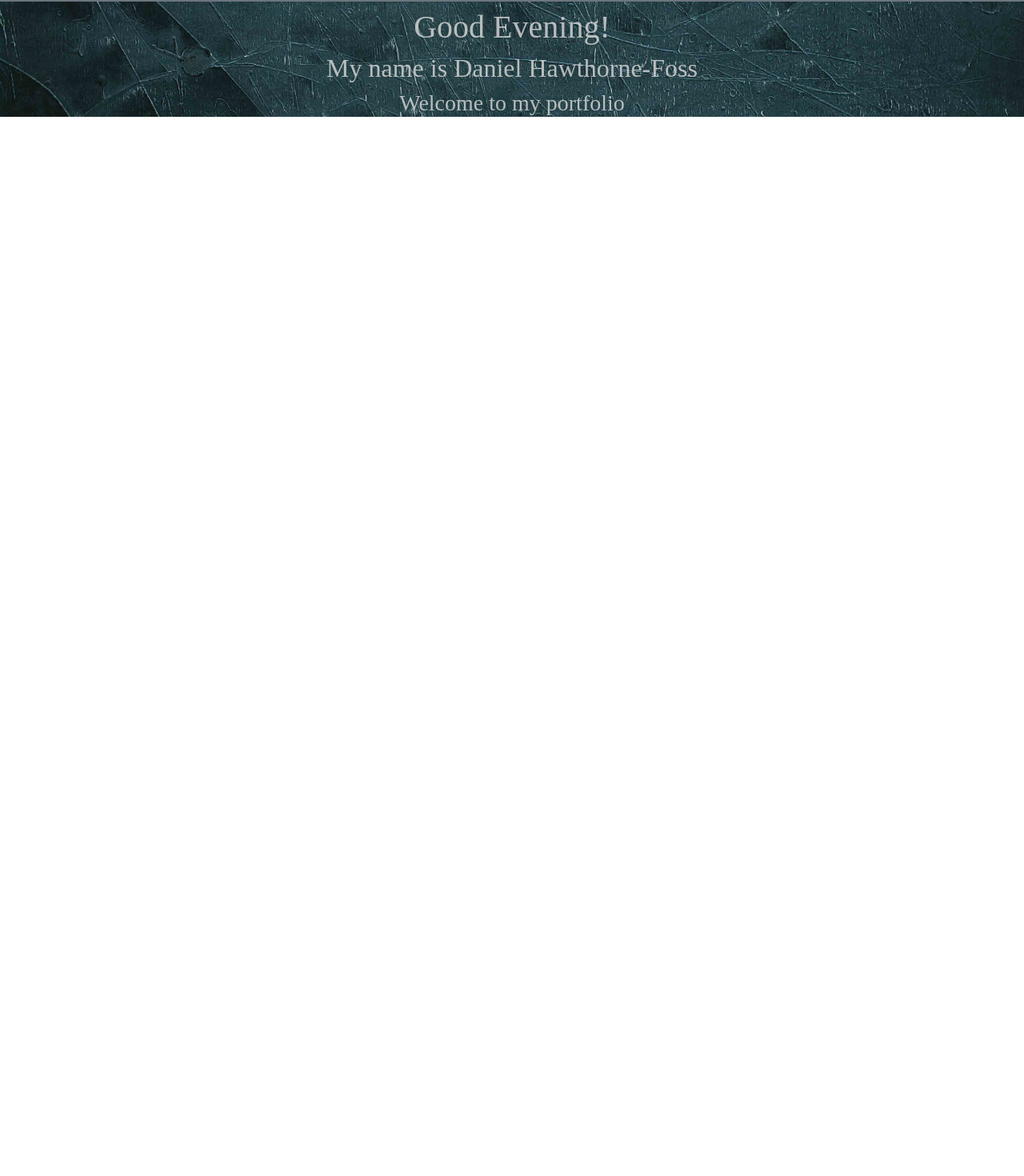
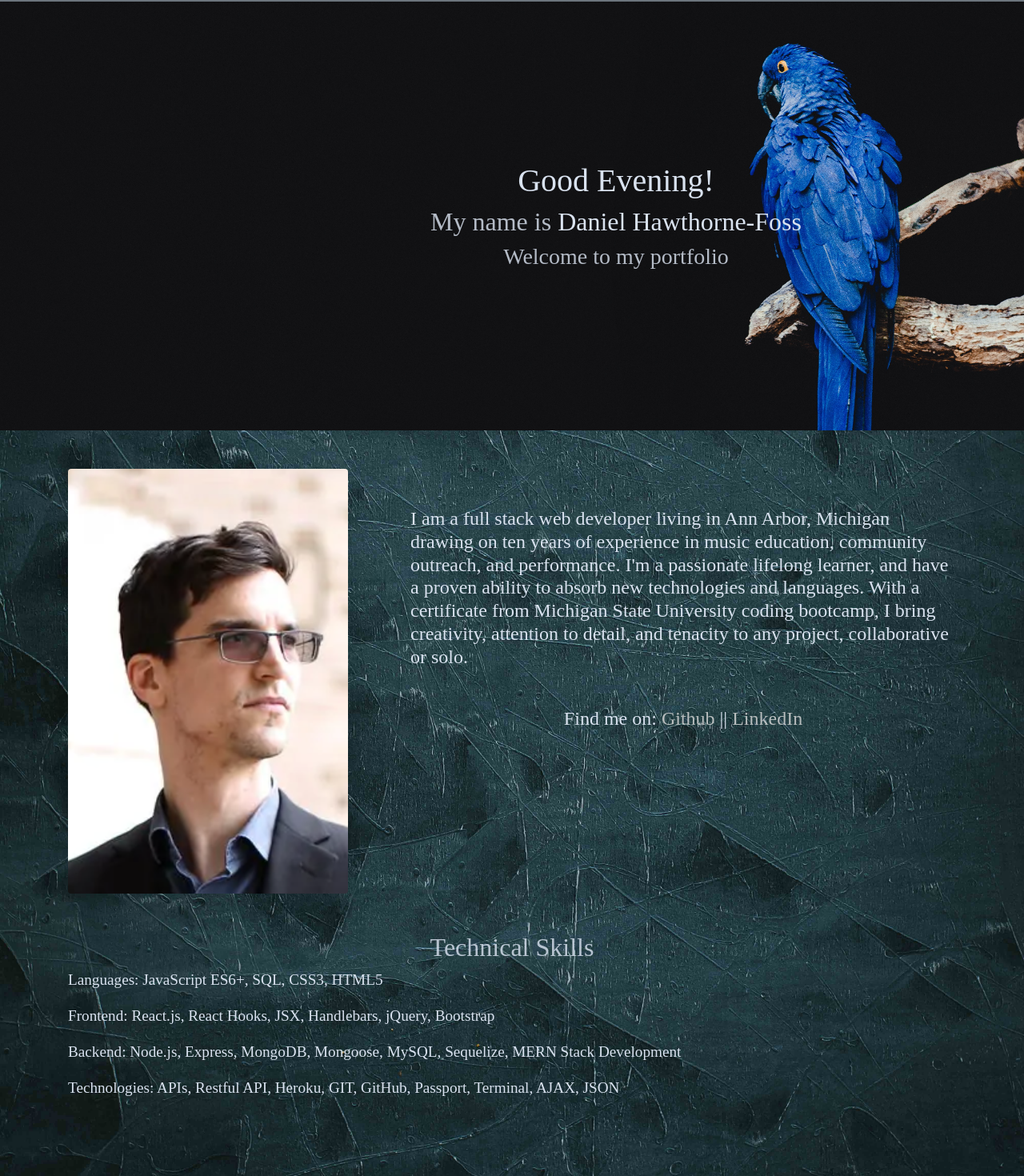
Before and after one commit to dhfoss/react-portfolio, a React (Create React App) app: page / in a window 1280 px wide. Shown: the part 72-1542 px from the top of the page at 80% size. Before the commit the page ends 800 px from the top, so only its background shows below. Built offline with nearby package versions, Linux system fonts and the light colour scheme.

Commit message:
Added to homepage

```diff
--- a/src/App.css
+++ b/src/App.css
@@ -1,6 +1,6 @@
-.App {
+/* .App {
   text-align: center;
-}
+} */
 
 .App__container {
   background: url(./images/background3.jpg) no-repeat;
--- a/src/components/Greetings/index.js
+++ b/src/components/Greetings/index.js
@@ -1,4 +1,6 @@
 import React, { useEffect, useState } from 'react';
+import { Parallax } from 'react-parallax';
+import macaw from '../../images/macaw.jpg';
 
 const Greetings = () => {
     const [greeting, setGreeting] = useState('Hello');
@@ -15,11 +17,17 @@ const Greetings = () => {
     }, []);
 
     return (
-        <div className='container'>
-            <h1>{greeting}!</h1>
-            <h2>My name is Daniel Hawthorne-Foss</h2>
-            <h3>Welcome to my portfolio</h3>
-        </div>
+        <Parallax
+        bgImage={macaw}
+        strength={100}
+        bgImageAlt={'Sky'}
+        >
+            <div className='container' style={{margin: '200px'}}>
+                <h1>{greeting}!</h1>
+                <h2>My name is <span>Daniel Hawthorne-Foss</span></h2>
+                <h3>Welcome to my portfolio</h3>
+            </div>
+        </Parallax>
     )
 }
 
--- a/src/components/Navbar/index.js
+++ b/src/components/Navbar/index.js
@@ -8,7 +8,7 @@ const App = () => {
         <Navbar
         bg="secondary"
         expand="lg"
-        className="h2"
+        className="h2 mb-0"
         >
             <Navbar.Brand href="/"><span className="h1 mr-3">DHF</span></Navbar.Brand>
             <Navbar.Toggle aria-controls="basic-navbar-nav" />
--- a/src/pages/Home.css
+++ b/src/pages/Home.css
@@ -1,10 +1,39 @@
 * {
     font-weight: 500;
-    color: #d9d9d9d0;
+    color: #d9e2ef;
+    /* color: #d9d9d9d0; */
+}
 
+p {
+    color: #d9e2ef;
+    font-size: larger;
+}
+
+span, a {
+    color: #d9e2ef;
 }
 
 h1 {
     text-align: center;
     margin-top: 20px;
 }
+
+#dhf_headshot {
+    max-width: 100%;
+}
+
+.external__link {
+    color: #d9e2ef;
+}
+
+.external__link:hover {
+    color: red;
+}
+
+.saxophone-link {
+    color: yellow;
+}
+
+.saxophone-link:hover {
+    color: red;
+}
--- a/src/pages/Home.js
+++ b/src/pages/Home.js
@@ -1,11 +1,43 @@
 import React from 'react';
 import Greetings from '../components/Greetings';
 import './Home.css';
+import headshot from '../images/dhf_headshot.png';
 
 const Home = () => {
     return(
         <>
             <Greetings />
+            <div className="container">
+                <div className="row my-5">
+                    <div className="col-md-4">
+                        <img className="rounded shadow-lg" id="dhf_headshot" src={headshot} alt="Hawthorne-Foss Headshot"/>
+                    </div>
+                    <div className="col-md-8">
+                        <p className="h4 mt-5 ml-5">I am a full stack web developer living in Ann Arbor, Michigan drawing on ten years of experience in
+                            music education, community outreach, and performance. I'm a passionate lifelong learner, and have
+                            a proven ability to absorb new technologies and languages. With a certificate from Michigan State
+                            University coding bootcamp, I bring creativity, attention to detail, and tenacity to any project,
+                            collaborative or solo.
+                        </p>
+
+                        <p className="h4 mt-5 ml-5 social-links">Find me on: <a className="external__link" href="https://github.com/dhfoss" target="_blank">Github</a> || <a className="external__link" href="https://www.linkedin.com/in/daniel-hawthorne-foss-4a42441b4/" target="_blank">LinkedIn</a> </p>
+
+                    </div>
+                </div>
+            </div>
+
+            <div className="container">
+                <h2>Technical Skills</h2>
+                <p className="mt-1">Languages: JavaScript ES6+, SQL, CSS3, HTML5</p>
+                <p className="mt-1">Frontend: React.js, React Hooks, JSX, Handlebars, jQuery, Bootstrap</p>
+                <p className="mt-1">Backend: Node.js, Express, MongoDB, Mongoose, MySQL, Sequelize, MERN Stack Development</p>
+                <p className="mt-1">Technologies: APIs, Restful API, Heroku, GIT, GitHub, Passport, Terminal, AJAX, JSON</p>
+            </div>
+            <div style={{ height: '10vh' }} />
+            <div className="container">
+                <p>And in case you were wondering, the answer is yes, I am also a professional <a className="saxophone-link" href="https://open.spotify.com/track/0Bu4U7DNL3TxXFV5zIIG8A?si=13e287e2124d48ff" target="_blank">saxophonist</a>.</p>
+            </div>
+            <div style={{ height: '10vh' }} />
         </>
     )
 }
--- a/src/pages/Portfolio.css
+++ b/src/pages/Portfolio.css
@@ -1,6 +1,7 @@
 .heading, h2, h3 {
     font-weight: 500;
-    color: #d9d9d9d0;
+    color: #d9e2efd0;
+    /* color: #d9d9d9d0; */
     text-align: center;
     margin-top: 20px;
 }
@@ -16,3 +17,7 @@
 .disabled-link:hover {
     text-decoration: none;
 }
+
+.social-links {
+    text-align: center;
+}
```
Also changed, not shown: src/images/dhf_headshot.png (added), src/images/macaw.jpg (added).
